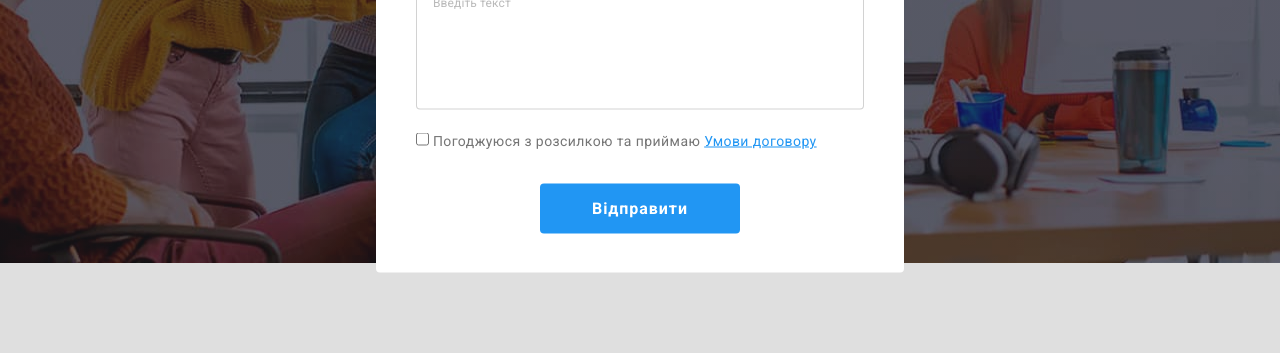
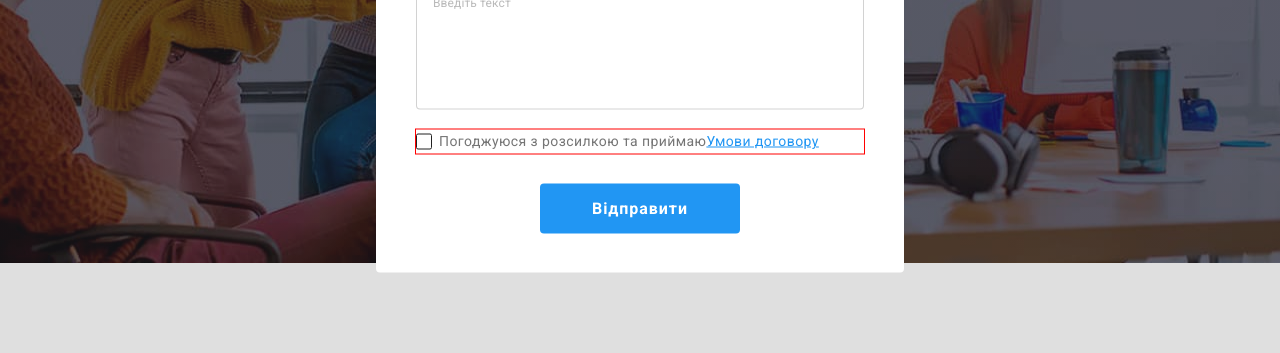
Before and after one commit to yarikgorpl/goit-markup-hw-06, a plain HTML site: page index.html in a window 1280 px wide. Both pictures are taken after a click on the button "Замовити послугу". Shown: the part 418-771 px from the top of the page. Drawn offline with nearby package versions, Linux system fonts and the light colour scheme.

Commit message:
не доробив футер та чекбокс

```diff
--- a/css/style.css
+++ b/css/style.css
@@ -751,7 +751,7 @@ ul {
   width: 448px;
 }
 .form-field input {
-  padding: 10px 11px;
+  padding: 10px 11px 10px 42px;
   border: 1px solid var(--contact-form-border-color);
   border-radius: 4px;
   margin-bottom: 10px;
@@ -781,6 +781,32 @@ ul {
   font-size: 14px;
   line-height: 1.71;
   letter-spacing: 0.03em;
+}
+.policy-label {
+  display: flex;
+  align-items: center;
+  outline: 1px solid red;
+}
+.policy-icon {
+  display: inline-block;
+  width: 16px;
+  height: 16px;
+  margin-right: 7px;
+  border: 1px solid var(--title-text-color);
+  border-radius: 2px;
+}
+.checkbox {
+  position: absolute;
+  appearance: none;
+}
+
+.checkbox:checked + .policy-icon {
+  border-color: var(--accent-color);
+  background-color: var(--accent-color);
+  background-image: url(../image/icon-check.svg);
+  background-size: contain;
+  background-origin: border-box;
+  background-repeat: no-repeat;
 }
 .form-button {
   position: absolute;
--- a/index.html
+++ b/index.html
@@ -395,9 +395,12 @@
               ></textarea>
             </div>
             <div class="policy">
-              <input type="checkbox" name="policy" value="policy" />
-              Погоджуюся з розсилкою та приймаю
-              <a class="contract" href="">Умови договору</a>
+              <label class="policy-label"
+                ><input class="checkbox" type="checkbox" name="policy" value="policy" />
+                <span class="policy-icon"></span>
+                Погоджуюся з розсилкою та приймаю
+                <a class="contract" href="">Умови договору</a>
+              </label>
             </div>
             <button type="submit" class="form-button">Відправити</button>
           </form>
```
Also changed, not shown: image/icon-check.svg (added).
